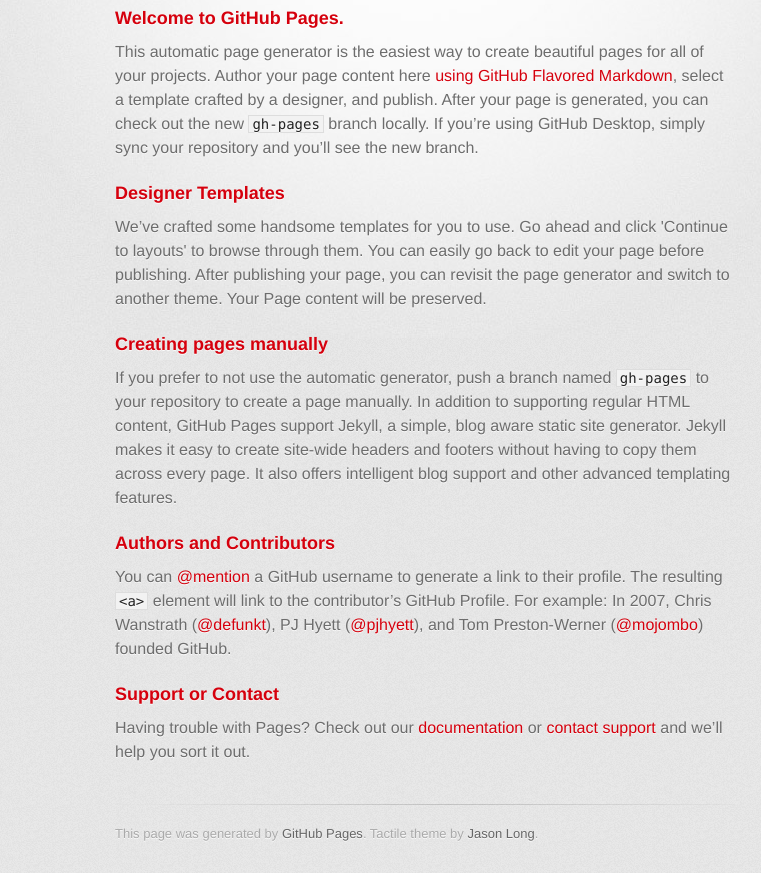
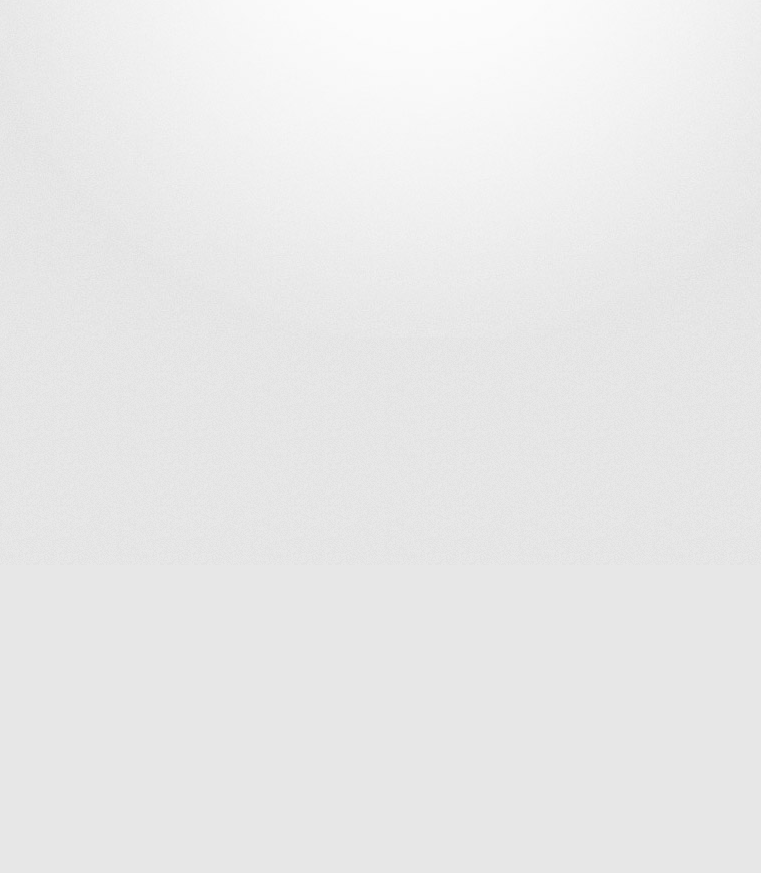
Before and after one commit to sbethapudi1/sbethapudi1.github.io, a plain HTML site: page index.html in a window 1280 px wide. Shown: the part 235-1108 px from the top of the page, without its empty margins (215-976 px from the left). After the commit the page ends 800 px from the top, so only its background shows below. Drawn offline with Linux system fonts and the light colour scheme; a web font is replaced by a local one.

Commit message:
Update index.html

```diff
--- a/index.html
+++ b/index.html
@@ -28,36 +28,6 @@
 
         <hr>
 
-        <section id="main_content">
-          <h3>
-<a id="welcome-to-github-pages" class="anchor" href="#welcome-to-github-pages" aria-hidden="true"><span aria-hidden="true" class="octicon octicon-link"></span></a>Welcome to GitHub Pages.</h3>
-
-<p>This automatic page generator is the easiest way to create beautiful pages for all of your projects. Author your page content here <a href="https://guides.github.com/features/mastering-markdown/">using GitHub Flavored Markdown</a>, select a template crafted by a designer, and publish. After your page is generated, you can check out the new <code>gh-pages</code> branch locally. If you’re using GitHub Desktop, simply sync your repository and you’ll see the new branch.</p>
-
-<h3>
-<a id="designer-templates" class="anchor" href="#designer-templates" aria-hidden="true"><span aria-hidden="true" class="octicon octicon-link"></span></a>Designer Templates</h3>
-
-<p>We’ve crafted some handsome templates for you to use. Go ahead and click 'Continue to layouts' to browse through them. You can easily go back to edit your page before publishing. After publishing your page, you can revisit the page generator and switch to another theme. Your Page content will be preserved.</p>
-
-<h3>
-<a id="creating-pages-manually" class="anchor" href="#creating-pages-manually" aria-hidden="true"><span aria-hidden="true" class="octicon octicon-link"></span></a>Creating pages manually</h3>
-
-<p>If you prefer to not use the automatic generator, push a branch named <code>gh-pages</code> to your repository to create a page manually. In addition to supporting regular HTML content, GitHub Pages support Jekyll, a simple, blog aware static site generator. Jekyll makes it easy to create site-wide headers and footers without having to copy them across every page. It also offers intelligent blog support and other advanced templating features.</p>
-
-<h3>
-<a id="authors-and-contributors" class="anchor" href="#authors-and-contributors" aria-hidden="true"><span aria-hidden="true" class="octicon octicon-link"></span></a>Authors and Contributors</h3>
-
-<p>You can <a href="https://help.github.com/articles/basic-writing-and-formatting-syntax/#mentioning-users-and-teams" class="user-mention">@mention</a> a GitHub username to generate a link to their profile. The resulting <code>&lt;a&gt;</code> element will link to the contributor’s GitHub Profile. For example: In 2007, Chris Wanstrath (<a href="https://github.com/defunkt" class="user-mention">@defunkt</a>), PJ Hyett (<a href="https://github.com/pjhyett" class="user-mention">@pjhyett</a>), and Tom Preston-Werner (<a href="https://github.com/mojombo" class="user-mention">@mojombo</a>) founded GitHub.</p>
-
-<h3>
-<a id="support-or-contact" class="anchor" href="#support-or-contact" aria-hidden="true"><span aria-hidden="true" class="octicon octicon-link"></span></a>Support or Contact</h3>
-
-<p>Having trouble with Pages? Check out our <a href="https://help.github.com/pages">documentation</a> or <a href="https://github.com/contact">contact support</a> and we’ll help you sort it out.</p>
-        </section>
-
-        <footer>
-          This page was generated by <a href="https://pages.github.com">GitHub Pages</a>. Tactile theme by <a href="https://twitter.com/jasonlong">Jason Long</a>.
-        </footer>
 
 
       </div>
```
